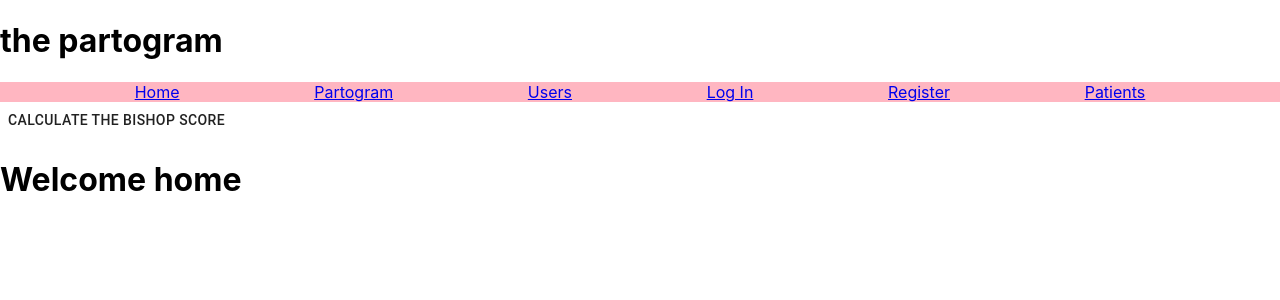
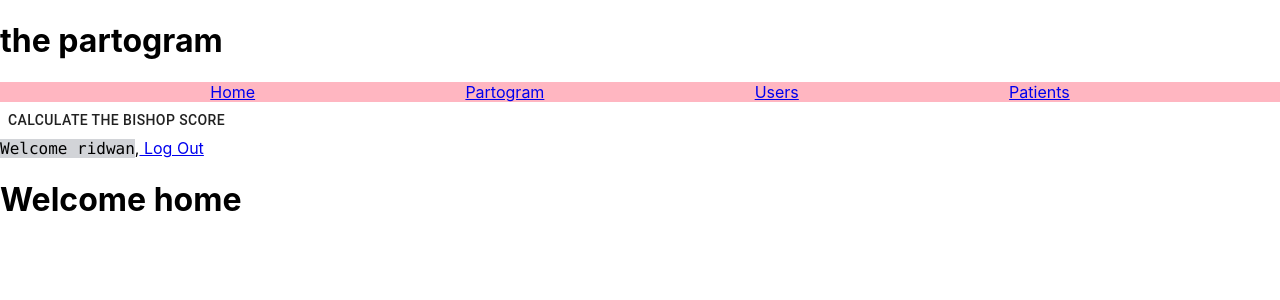
Before and after one commit to ridwansalawu/partogram, a React (Create React App) app in the folder client/: page / in a window 1280 px wide. Shown: the top 300 px of the page. Built offline with nearby package versions, Linux system fonts and the light colour scheme.

Commit message:
conditional rendering

```diff
--- a/client/src/App.js
+++ b/client/src/App.js
@@ -1,4 +1,4 @@
-import React from 'react';
+import React, { Component } from 'react';
 import { BrowserRouter, Route, Switch, Redirect } from 'react-router-dom';
 import Home from './components/Home'
 import Partograph from './components/Partograph';
@@ -8,14 +8,31 @@ import NotFound from './components/NotFound';
 import Bishop from './components/Bishop';
 
 
-const App = () => (
-    <BrowserRouter>
+
+
+class App extends Component {
+    constructor(props) {
+      super(props)
+
+      this.state = {
+         user: "ridwan"
+      };
+    };
+
+
+
+    render() {
+
+
+        return (
+             <BrowserRouter>
         <main>
-            <Header />
+            <Header user={this.state.user}/>
+
             <Bishop />
             <Switch>
                 <Redirect from="/home" to="/" />
-                <Route exact path='/' component = {Home}/>
+                <Route exact path='/' render={() => <Home user={this.state.user}/>}/>
                 <Route path='/partograph' component = {Partograph}/>
                 <Route path="/user" component={User} />
                 <Route component={NotFound} />
@@ -23,6 +40,10 @@ const App = () => (
 
         </main>
     </BrowserRouter>
-)
+        )
+    }
+}
+
+
 
 export default App;
--- a/client/src/components/Header.js
+++ b/client/src/components/Header.js
@@ -1,20 +1,29 @@
-import React from 'react'
-import { NavLink } from 'react-router-dom'
+import React, { Component } from 'react';
+import { NavLink } from 'react-router-dom';
 
-export default function Header() {
-    return (
-        <div>
+
+
+class Header extends Component {
+    render() {
+        return (
+            <div>
             <header>
                 <h1>the partogram</h1>
                 <nav className="navigation">
                     <NavLink to="/">Home</NavLink>
                     <NavLink to="/partograph">Partogram</NavLink>
                     <NavLink to="/user">Users</NavLink>
-                    <NavLink to="#">Log In</NavLink>
-                    <NavLink to="#">Register</NavLink>
+                    {!this.props.user && <NavLink to="#">Log In</NavLink> }
+                    {!this.props.user && <NavLink to="#">Register</NavLink>}
+
                     <NavLink to="#">Patients</NavLink>
                 </nav>
             </header>
-        </div>
-    )
+
+            </div>
+        )
+    }
 }
+
+
+export default Header;
--- a/client/src/components/Home.js
+++ b/client/src/components/Home.js
@@ -4,34 +4,24 @@ import Axios from "axios"
 import Partograph from './Partograph';
 import User from './User';
 import Biodata from './Biodata'
+import Welcome from './Welcome';
 
 
 class App extends React.Component {
 
-    // constructor(props) {
-    //   super(props)
+    constructor(props) {
+      super(props)
 
     //   this.state = {
-    //      hello: null
+    //      user: "ridwan"
     //   };
-    // };
-
-    // componentDidMount() {
-
-    //     Axios('/hello')
-    //         .then(res => this.setState({hello: res.data}))
-    // }
-
-
-
-
-
-
+    };
 
 
     render() {
         return (
             <div>
+                {this.props.user && <Welcome user= {this.props.user}/> }
 
                <h1>Welcome home</h1>
             </div>
--- /dev/null
+++ b/client/src/components/Welcome.js
@@ -0,0 +1,19 @@
+import React, { Component } from 'react'
+import { NavLink } from 'react-router-dom';
+import './welcome.css'
+
+export default class Welcome extends Component {
+
+    render() {
+        const { user } = this.props;
+
+        return (
+            <div>
+                <code className="welcome">Welcome {user}</code>
+                ,
+                <NavLink to="#"> Log Out</NavLink>
+
+            </div>
+        )
+    }
+}
--- /dev/null
+++ b/client/src/components/welcome.css
@@ -0,0 +1,3 @@
+.welcome {
+    background-color: rgb(210, 212, 216);
+}
```
